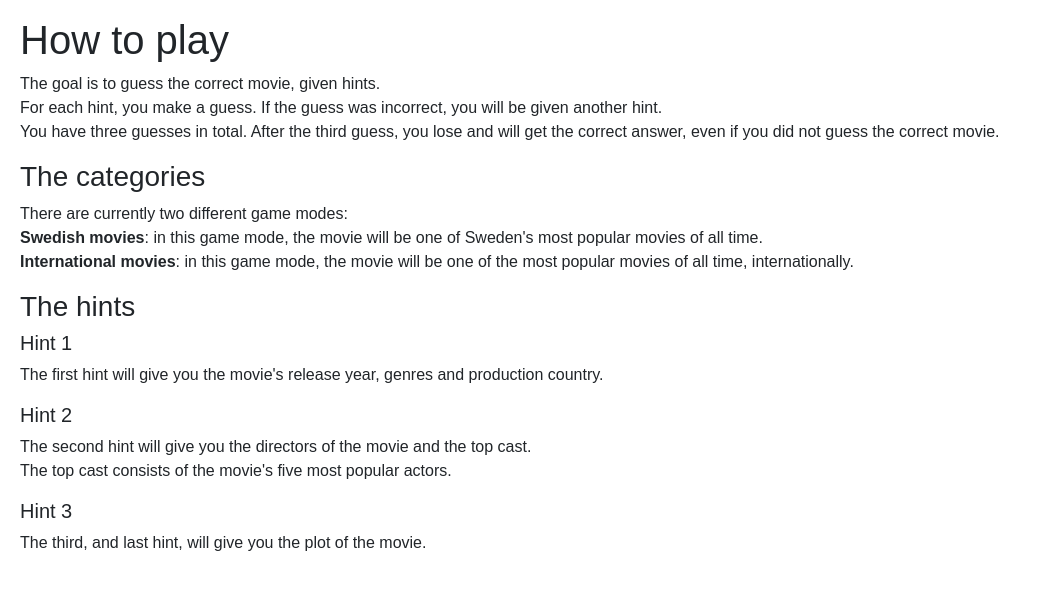
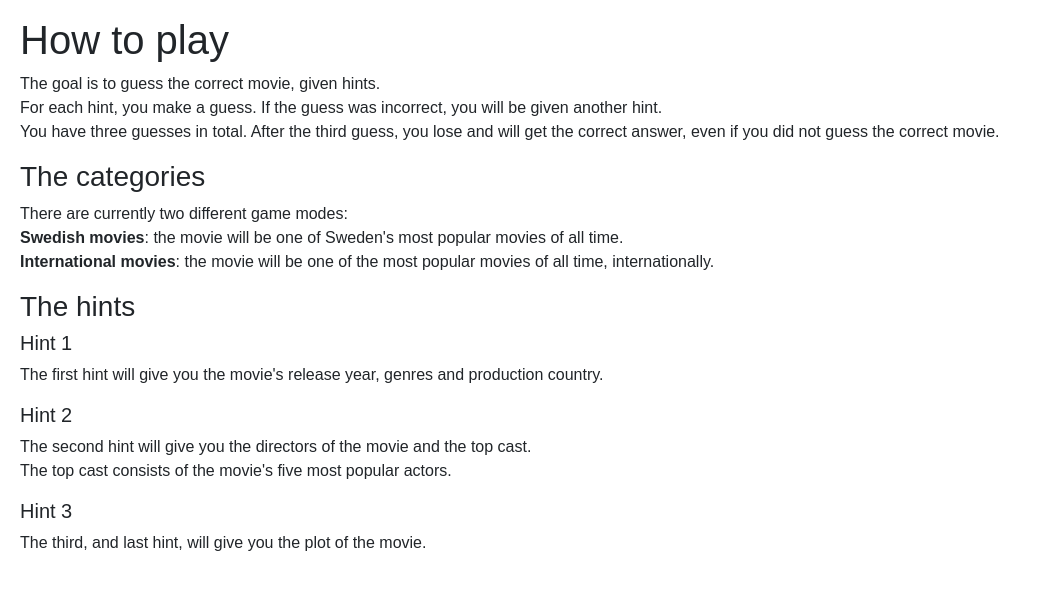
Before and after one commit to lukaskuh/movieguesser, a React (Vite) app: page /how-to-play in a window 1280 px wide. Shown: the top 590 px of the page, without its empty margins (0-1041 px from the left). Built offline with nearby package versions, Linux system fonts and the light colour scheme; a web font is replaced by a local one.

Commit message:
Small change

```diff
--- a/src/HowToPlay.jsx
+++ b/src/HowToPlay.jsx
@@ -10,8 +10,8 @@ export default function HowToPlay() {
             </p>
             <h3>The categories</h3>
             <p>There are currently two different game modes: <br />
-            <strong>Swedish movies</strong>: in this game mode, the movie will be one of Sweden's most popular movies of all time. <br />
-            <strong>International movies</strong>: in this game mode, the movie will be one of the most popular movies of all time, internationally.
+            <strong>Swedish movies</strong>: the movie will be one of Sweden's most popular movies of all time. <br />
+            <strong>International movies</strong>: the movie will be one of the most popular movies of all time, internationally.
             </p>
             <h3>The hints</h3>
             <h5>Hint 1</h5>
```
